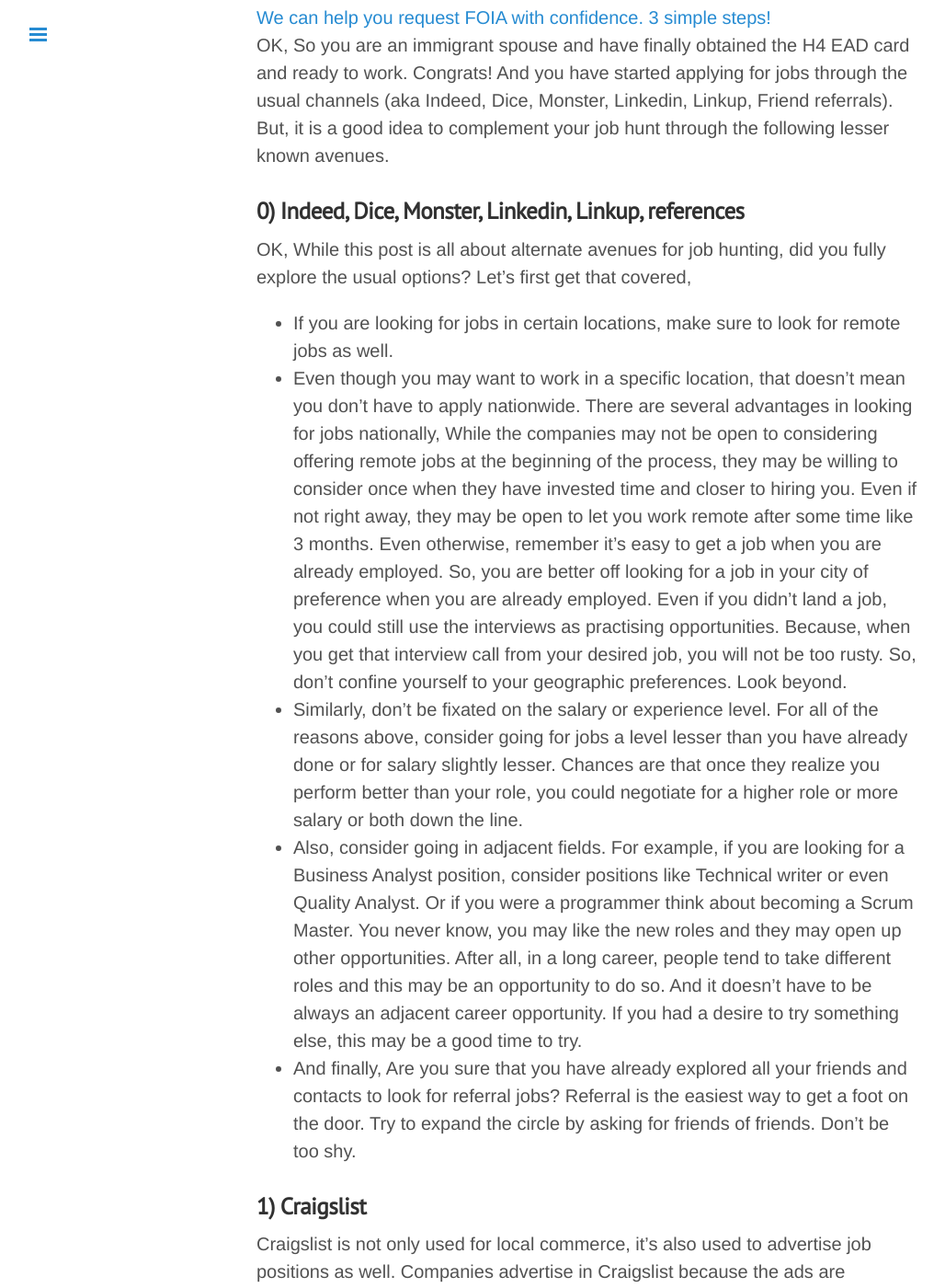
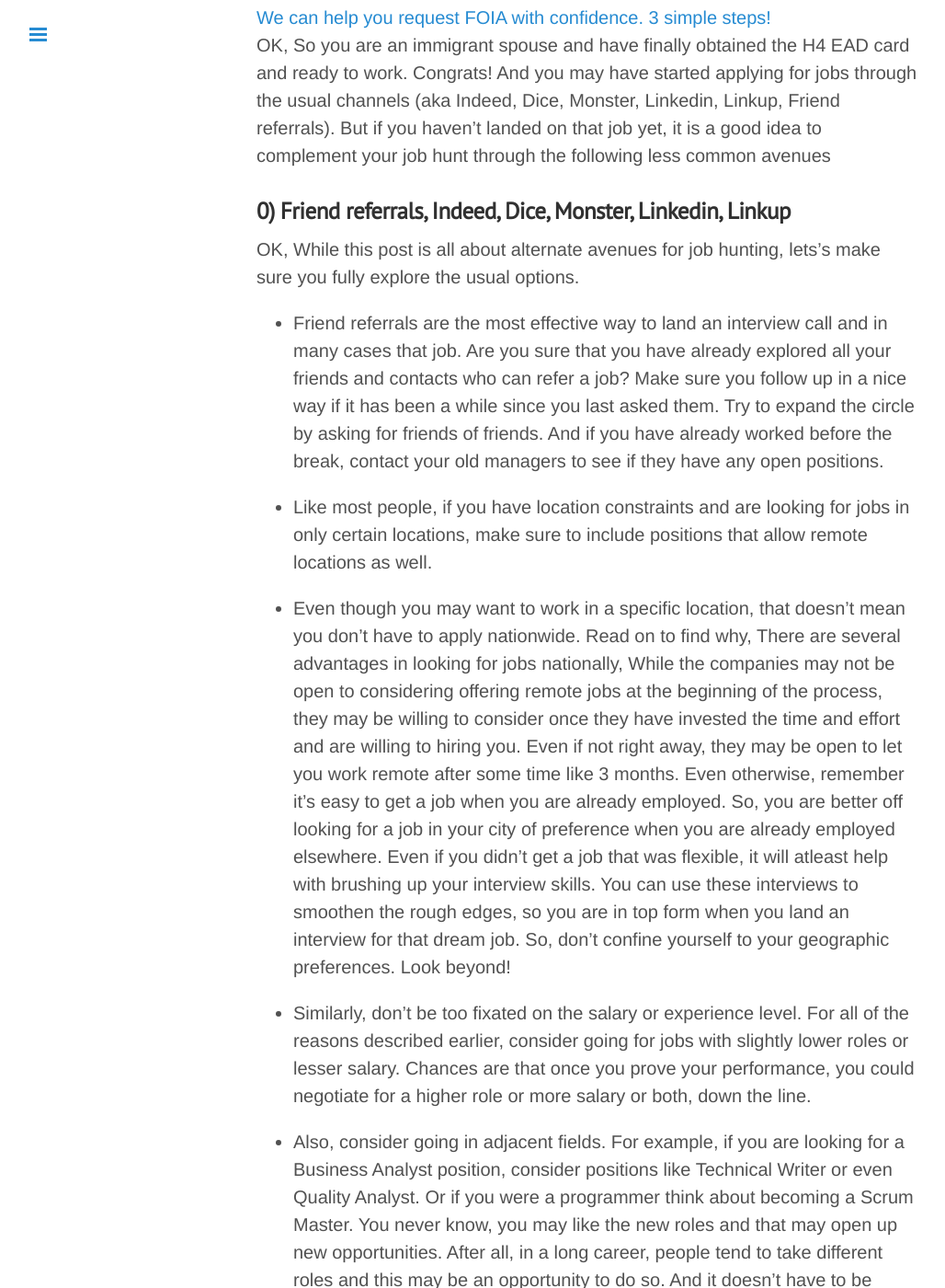
Before and after one commit to gitforwork2/gitforwork.github.io, a Jekyll site: the page built from _posts/2016-11-28-6-alternative-avenues-to-search-job-for-h4-ead-job-search.md, in a window 1280 px wide and 1400 px high, scrolled down 319 px. Shown: the whole window at 92% size, without its empty margins (1-1029 px from the left). Built offline with Jekyll 4.4.1, drawn with Linux system fonts in a browser that asks for light colours; comment, search, counter and statistics services are not loaded; some of the changed text lies outside the part shown.

Commit message:
Update 2016-11-28-6-alternative-avenues-to-search-job-for-h4-ead-job-search.md

```diff
--- a/_posts/2016-11-28-6-alternative-avenues-to-search-job-for-h4-ead-job-search.md
+++ b/_posts/2016-11-28-6-alternative-avenues-to-search-job-for-h4-ead-job-search.md
@@ -7,36 +7,38 @@ comments: true
 description: 7 Alternative job search options for h4 ead applicants
 ---
  OK, So you are an immigrant spouse and have finally obtained the H4 EAD card and ready to work. Congrats!
- And you have started applying for jobs through the usual channels (aka Indeed, Dice, Monster, Linkedin, Linkup, Friend referrals).
- But, it is a good idea to complement your job hunt through the following lesser known avenues.
+ And you may have started applying for jobs through the usual channels (aka Indeed, Dice, Monster, Linkedin, Linkup, Friend referrals).
+ But if you haven't landed on that job yet, it is a good idea to complement your job hunt through the following less common avenues
 
-### 0) Indeed, Dice, Monster, Linkedin, Linkup, references
- OK, While this post is all about alternate avenues for job hunting, did you fully explore the usual options?
- Let's first get that covered,
+### 0) Friend referrals, Indeed, Dice, Monster, Linkedin, Linkup
+ OK, While this post is all about alternate avenues for job hunting, lets's make sure you fully explore the usual options.
 
- * If you are looking for jobs in certain locations, make sure to look for remote jobs as well.
- * Even though you may want to work in a specific location, that doesn't mean you don't have to apply nationwide.
+ * Friend referrals are the most effective way to land an interview call and in many cases that job. Are you sure that you have already explored all your friends and contacts who can refer a job? Make sure you follow up in a nice way if it has been a while since you last asked them. Try to expand the circle by asking for friends of friends. And if you have already worked before the break, contact your old managers to see if they have any open positions.
+
+ * Like most people, if you have location constraints and are looking for jobs in only certain locations, make sure to include positions that allow remote locations as well.
+
+ * Even though you may want to work in a specific location, that doesn't mean you don't have to apply nationwide. Read on to find why,
 	 There are several advantages in looking for jobs nationally,
 	 While the companies may not be open to considering offering remote jobs at the beginning of the process,
-	 they may be willing to consider once when they have invested time and closer to hiring you.
+	 they may be willing to consider once they have invested the time and effort and are willing to hiring you.
 	 Even if not right away, they may be open to let you work remote after some time like 3 months.
 	 Even otherwise, remember it's easy to get a job when you are already employed. So, you are better off looking for
-	 a job in your city of preference when you are already employed. Even if you didn't land a job,
-	 you could still use the interviews as practising opportunities. Because, when you get that interview call from
-	 your desired job, you will not be too rusty. So, don't confine yourself to your geographic preferences. Look beyond.
- * Similarly, don't be fixated on the salary or experience level. For all of the reasons above, consider going for jobs a level lesser than you have already done or for salary slightly lesser.
-	 Chances are that once they realize you perform better than your role, you could negotiate for a higher role or more salary or both down the line.
- * Also, consider going in adjacent fields. For example, if you are looking for a Business Analyst position, consider
-   positions like Technical writer or even Quality Analyst. Or if you were a programmer think about becoming a Scrum Master.
-   You never know, you may like the new roles and they may open up other opportunities. After all, in a long career,
-   people tend to take different roles and this may be an opportunity to do so. And it doesn't have to be always an adjacent career opportunity. If you had a desire to try something else,
-   this may be a good time to try.
- * And finally, Are you sure that you have already explored all your friends and contacts to look for referral jobs? Referral is the easiest way to get a foot on the door. Try to expand the circle by asking for friends of friends. Don't be too shy.
+	 a job in your city of preference when you are already employed elsewhere.
+   Even if you didn't get a job that was flexible, it will atleast help with brushing up your interview skills. You can use these interviews to smoothen the rough edges, so you are in top form when you land an interview for that dream job. So, don't confine yourself to your geographic preferences. Look beyond!
+
+ * Similarly, don't be too fixated on the salary or experience level. For all of the reasons described earlier, consider going for jobs with slightly lower roles or lesser salary. Chances are that once you prove your performance, you could negotiate for a higher role or more salary or both, down the line.
+
+* Also, consider going in adjacent fields. For example, if you are looking for a Business Analyst position, consider
+   positions like Technical Writer or even Quality Analyst. Or if you were a programmer think about becoming a Scrum Master.
+   You never know, you may like the new roles and that may open up new opportunities. After all, in a long career,
+   people tend to take different roles and this may be an opportunity to do so. And it doesn't have to be always an adjacent career opportunity. If you had a desire to try totally different career, this may be a good time to try.
+
+
 
 ### 1) Craigslist
  Craigslist is not only used for local commerce, it's also used to advertise job positions as well.
  Companies advertise in Craigslist because the ads are cheaper.
- [For example, you can find plenty of ads for Software Engineer jobs in the bay area](https://sfbay.craigslist.org/search/jjj?query=software&excats=&cat_id=23&cat_id=24&cat_id=48&cat_id=25&cat_id=12&cat_id=100&cat_id=57&cat_id=15&cat_id=129&cat_id=130&cat_id=61&cat_id=26&cat_id=54&cat_id=14&cat_id=47&cat_id=128&cat_id=13&cat_id=28&cat_id=127&cat_id=27&cat_id=49&cat_id=126&cat_id=75&cat_id=131&cat_id=59&cat_id=21&cat_id=50&cat_id=55&cat_id=125&cat_id=52&cat_id=11&cat_id=16&userid=&search_distance=&postal=)
+ [For example, you can find plenty of Software Engineer jobs in the bay area](https://sfbay.craigslist.org/search/jjj?query=software&excats=&cat_id=23&cat_id=24&cat_id=48&cat_id=25&cat_id=12&cat_id=100&cat_id=57&cat_id=15&cat_id=129&cat_id=130&cat_id=61&cat_id=26&cat_id=54&cat_id=14&cat_id=47&cat_id=128&cat_id=13&cat_id=28&cat_id=127&cat_id=27&cat_id=49&cat_id=126&cat_id=75&cat_id=131&cat_id=59&cat_id=21&cat_id=50&cat_id=55&cat_id=125&cat_id=52&cat_id=11&cat_id=16&userid=&search_distance=&postal=)
 
 ### 2) StackOverflow Jobs
  While StackOverflow sites are known for Q & A, they also have a career section. Hence, it is a good idea to keep an eye on their job section
```
